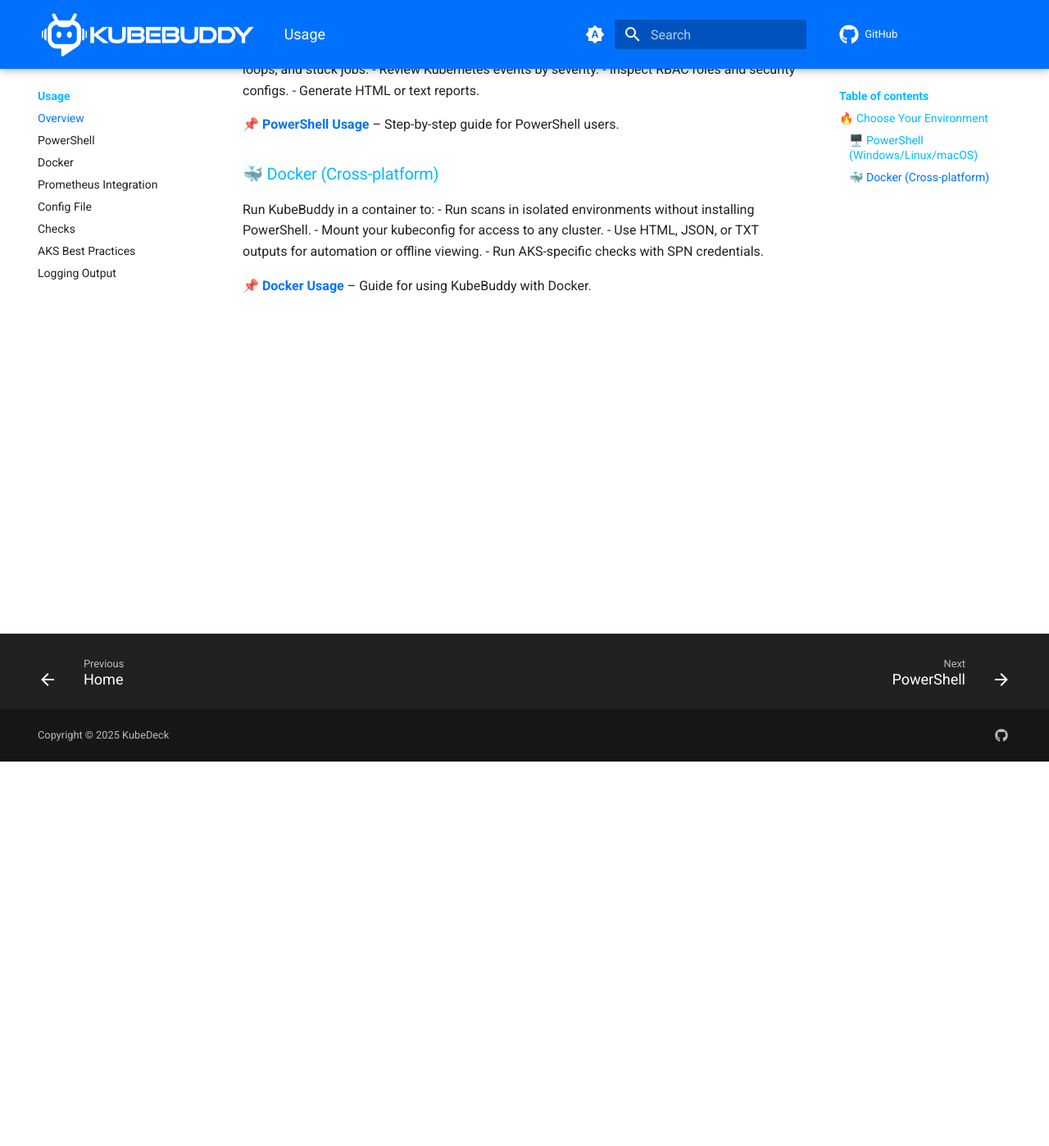
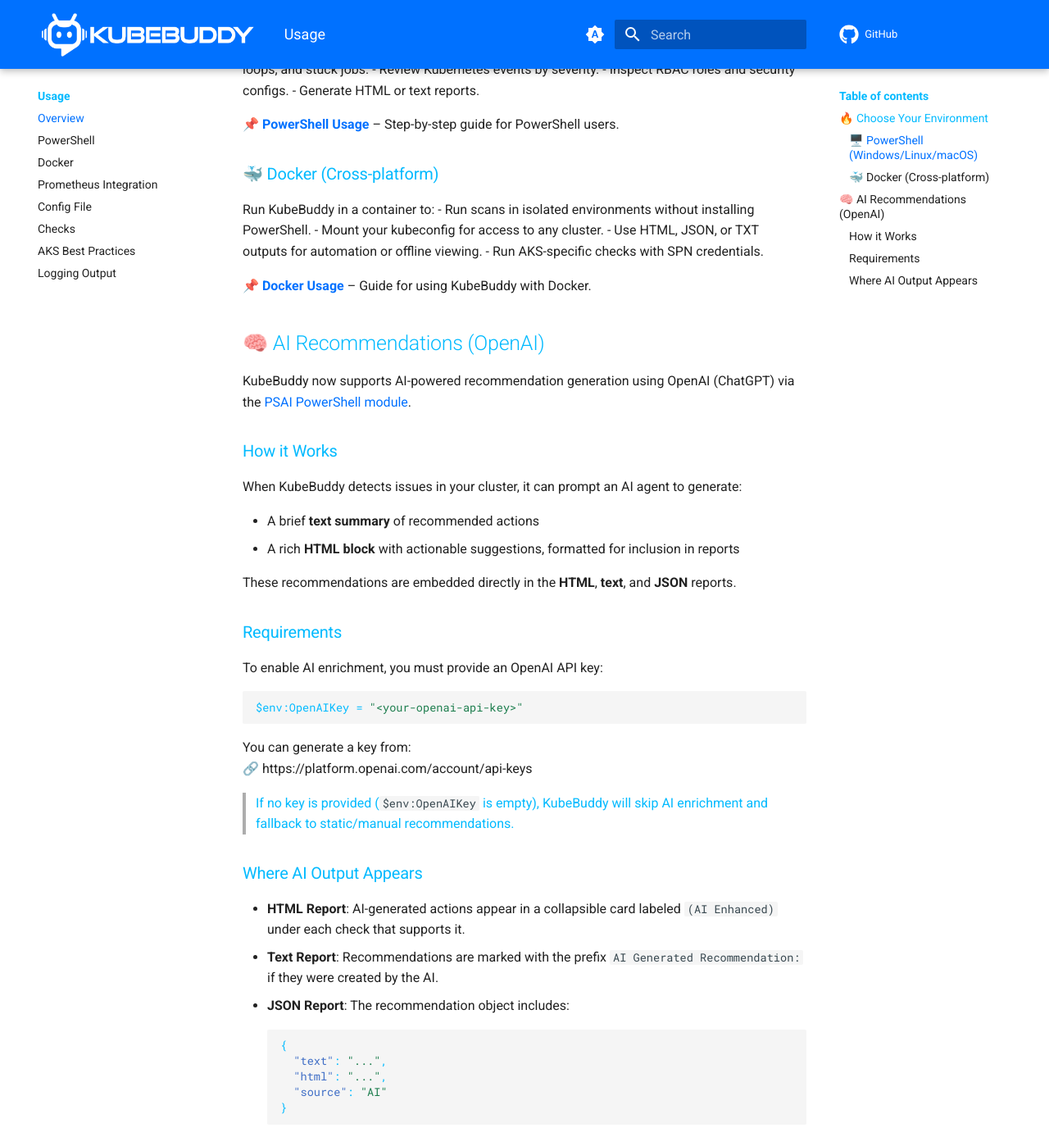
Before and after one commit to KubeDeckio/KubeBuddy, an MkDocs documentation site: the page built from docs/usage/index.md, in a window 1280 px wide and 1400 px high, scrolled down 471 px. Shown: the whole window at 82% size. Built offline with MkDocs 1.6.1 and Material for MkDocs 9.7.7, drawn with Linux system fonts in a browser that asks for light colours; comment, search, counter and statistics services are not loaded.

Commit message:
docs update
Signed-off-by: PixelRobots <littlehoops@gmail.com>

````diff
--- a/docs/usage/index.md
+++ b/docs/usage/index.md
@@ -34,3 +34,42 @@
 - Run AKS-specific checks with SPN credentials.
 
 📌 **[Docker Usage](docker-usage.md)** – Guide for using KubeBuddy with Docker.
+
+## 🧠 AI Recommendations (OpenAI)
+
+KubeBuddy now supports AI-powered recommendation generation using OpenAI (ChatGPT) via the [PSAI PowerShell module](https://x.com/dfinke).
+
+### How it Works
+
+When KubeBuddy detects issues in your cluster, it can prompt an AI agent to generate:
+
+- A brief **text summary** of recommended actions
+- A rich **HTML block** with actionable suggestions, formatted for inclusion in reports
+
+These recommendations are embedded directly in the **HTML**, **text**, and **JSON** reports.
+
+### Requirements
+
+To enable AI enrichment, you must provide an OpenAI API key:
+
+```powershell
+$env:OpenAIKey = "<your-openai-api-key>"
+```
+
+You can generate a key from:
+🔗 https://platform.openai.com/account/api-keys
+
+> If no key is provided (`$env:OpenAIKey` is empty), KubeBuddy will skip AI enrichment and fallback to static/manual recommendations.
+
+### Where AI Output Appears
+
+- **HTML Report**: AI-generated actions appear in a collapsible card labeled `(AI Enhanced)` under each check that supports it.
+- **Text Report**: Recommendations are marked with the prefix `AI Generated Recommendation:` if they were created by the AI.
+- **JSON Report**: The recommendation object includes:
+  ```json
+  {
+    "text": "...",
+    "html": "...",
+    "source": "AI"
+  }
+  ```
````
Also changed, not shown: docs/usage/docker-usage.md (+26 -0 lines), docs/usage/powershell-usage.md (+10 -0 lines), 1 other file.
